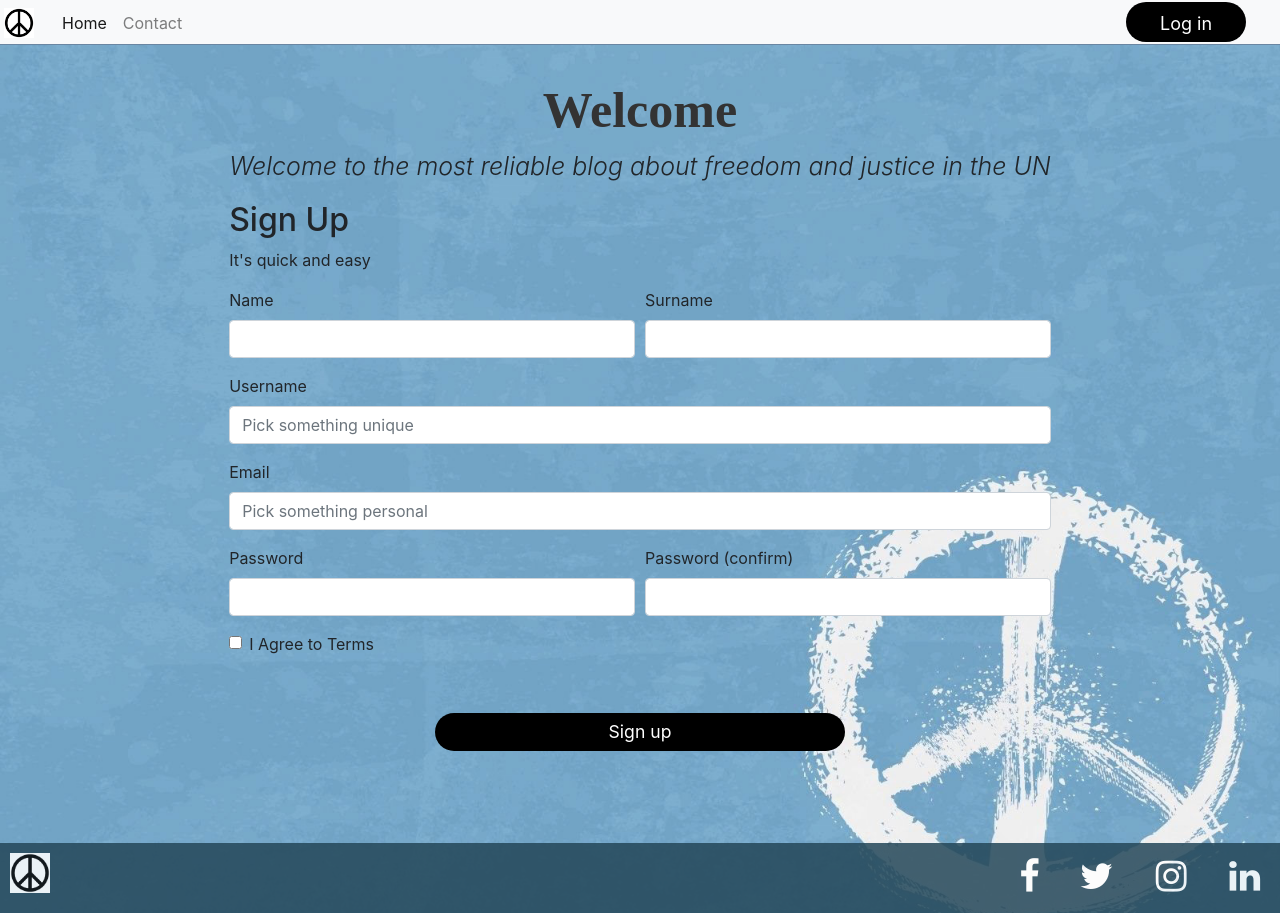
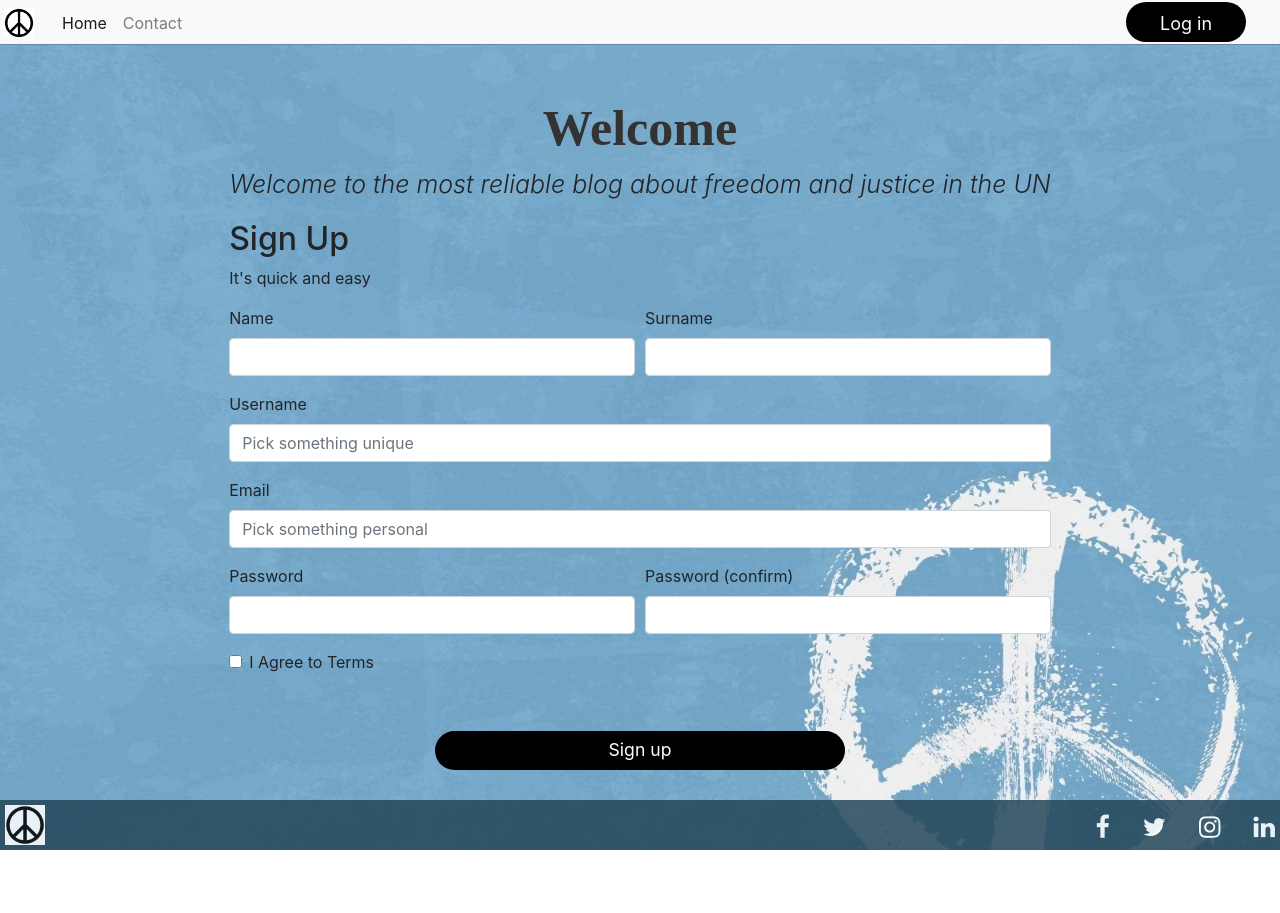
Before and after one commit to mpatsiou/pspi-project, a plain HTML site: page index.html in a window 1280 px wide. After the commit the page ends 850 px from the top, so only its background shows below. Drawn offline with nearby package versions, Linux system fonts and the light colour scheme.

Commit message:
Footer changes

```diff
--- a/css/base.css
+++ b/css/base.css
@@ -13,22 +13,22 @@ body {
 }
 
 #wrapper {
-min-height:100%;
-position:relative;
+height: 100%;
+position: relative;
 }
 
 .row {
-  margin: 0px 0px 0px 0px;
+  margin: 0px;
 }
 
 /*Form*/
 #content {
-padding:10px;
-padding-bottom:80px;
+padding: 10px;
+min-height: 90%;
 }
 
 #welcome {
-  padding-top: 3%;
+  padding-top: 1%;
   font-size: 50px;
   color: #333;
   font-family: 'Poppins-Bold';
@@ -46,7 +46,7 @@ padding-bottom:80px;
 
 /*Navbar*/
 #header {
-  height: 20%;
+  height: 10%;
 }
 
 .bg-light {
@@ -66,22 +66,13 @@ padding-bottom:80px;
 
 /*Footer*/
 #footer {
-width:100%;
-height:8%;
-position:absolute;
-bottom:0;
+  width: 100%;
 }
 
 #footer-body {
-  margin-top: 5%;
-  font-size: 12px;
   background: #244759;
   color: white;
   opacity: 0.85;
-  padding: 5px 5px 15px 5px;
-}
-
-.footer-logo {
   padding: 5px;
 }
 
@@ -89,24 +80,18 @@ bottom:0;
   width: 40px;
 }
 
+#footer-body .col-3, #footer .col-9{
+  padding: 0px;
+}
+
 .footer-media .fa {
-  font-size: 36px;
-  width: 70px;
+  margin-top: 1%;
+  font-size: 25px;
+  padding-left: 3%;
   background-color: none;
   color: white;
-  margin-top: 10px;
 }
 
-.contact-us {
-  margin-top: 3%;
-  text-align: center;
-}
-
-#contact {
-  font-size: 15px;
-  color: white;
-  text-decoration: underline;
-}
 
 /*Buttons */
 #content submit:hover, #header .btn:hover {
--- a/index.html
+++ b/index.html
@@ -87,12 +87,12 @@
       <div id="footer">
         <footer  id="footer-body">
           <div class="row">
-            <div class="col-2 footer-logo">
+            <div class="col-3 footer-logo">
               <a href="./index.html">
                 <img src="./photos/favicon.ico" alt="Peace Icon" id="footer-icon">
               </a>
             </div>
-            <div class="col-sm text-right footer-media">
+            <div class="col-9 text-right footer-media">
               <a href="https://www.facebook.com/unitednations" target="_blank" id="facebook">
                 <i class="fa fa-facebook-f"></i>
               </a>
```
Also changed, not shown: login.html (+2 -2 lines).
